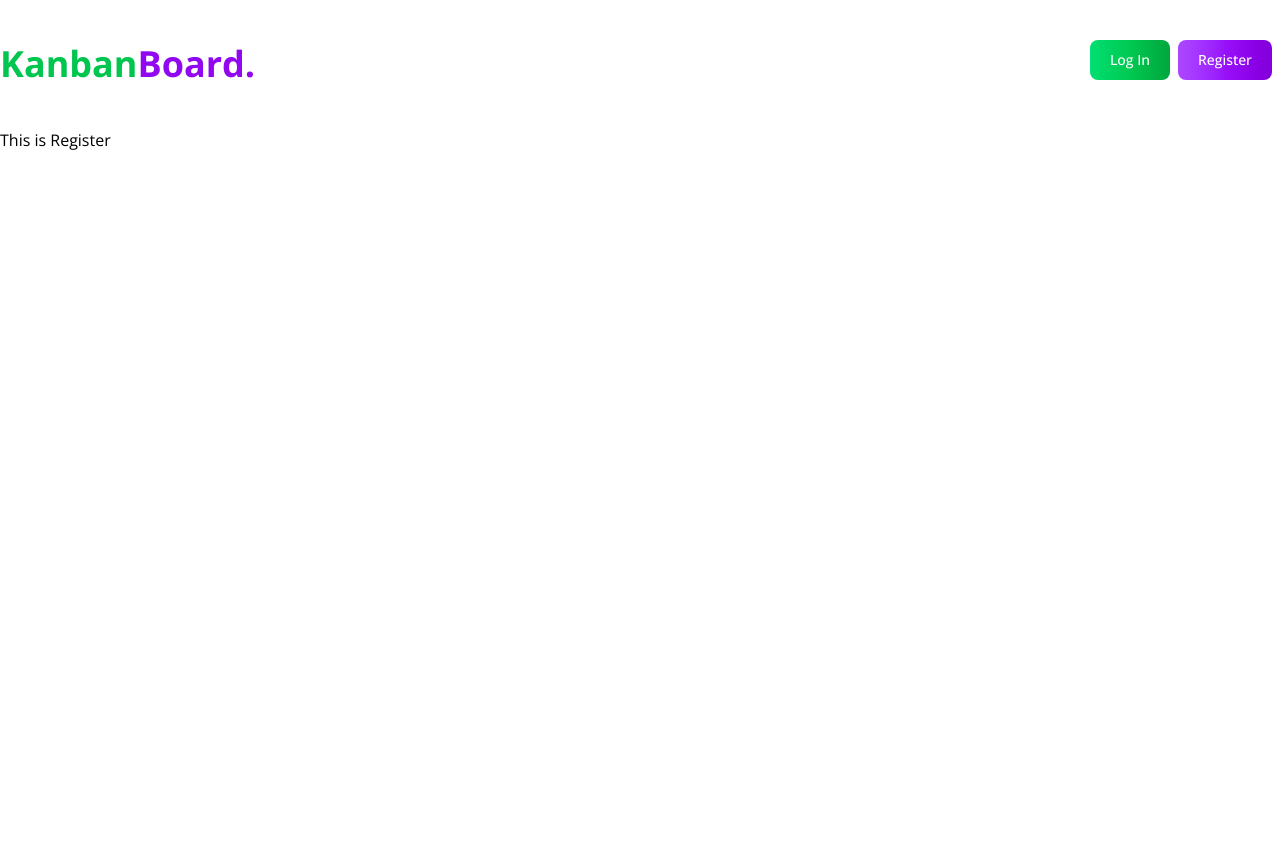
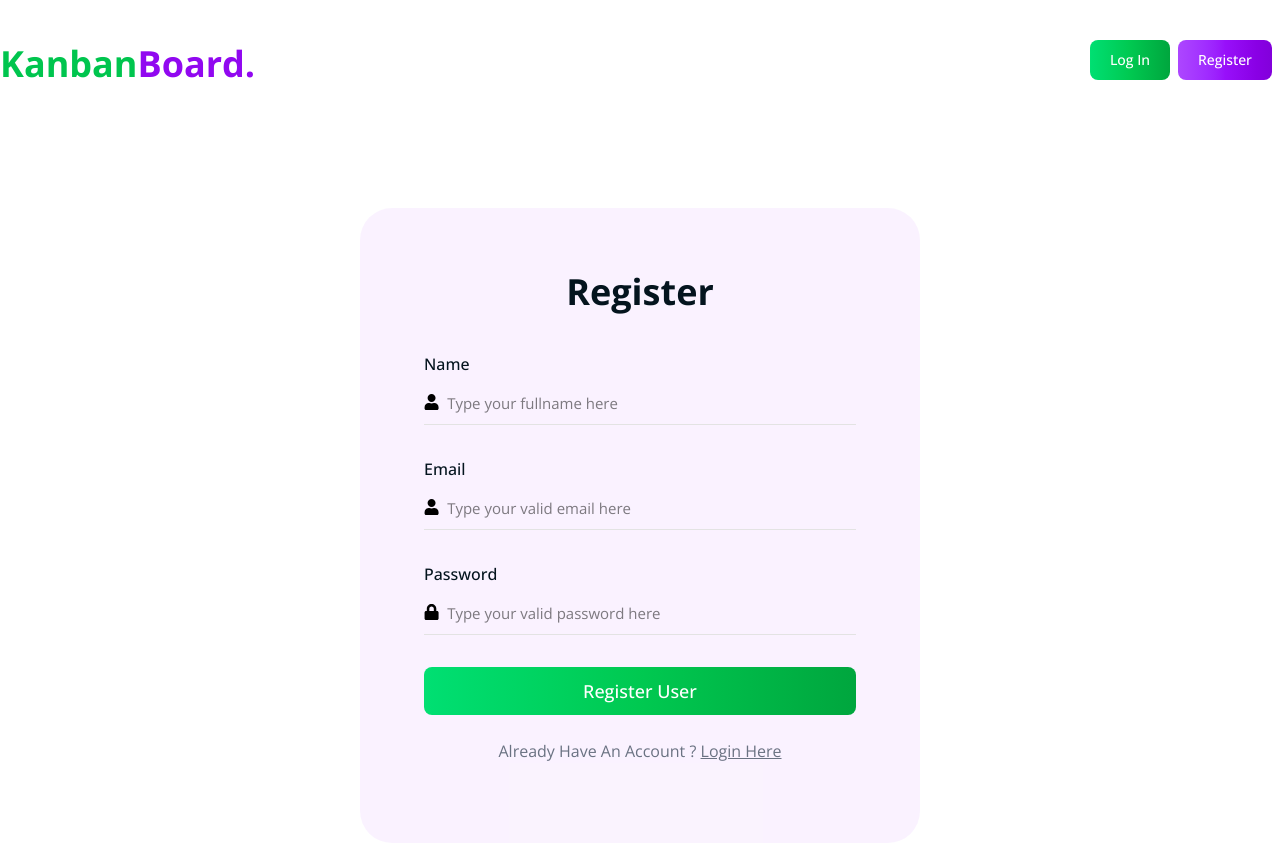
Before and after one commit to mdselimme/Kanban-Board-Client-Side-App-Assessment, a React (Vite) app: page /register in a window 1280 px wide. Before the commit the page ends 800 px from the top, so only its background shows below. Built offline with nearby package versions, Linux system fonts and the light colour scheme.

Commit message:
add register page

```diff
--- a/src/components/AuthenticatePages/Register/Register.jsx
+++ b/src/components/AuthenticatePages/Register/Register.jsx
@@ -1,10 +1,42 @@
-import React from 'react';
-
+import { FaUser } from "react-icons/fa";
+import { FaLock } from "react-icons/fa";
+import { Link } from "react-router";
 const Register = () => {
     return (
-        <div>
-            <h1>This is Register</h1>
-        </div>
+        <section>
+            <div className='w-[35rem] mt-20 rounded-4xl p-16 mx-auto bg-[rgba(148,12,245,0.05)]'>
+                <h1 className="text-4xl text-center font-bold mb-10 text-[#04141E]">Register</h1>
+                <form>
+                    <div className="border-b border-[#E3E3E3] pb-2">
+                        <label htmlFor="name" className="text-base font-medium text-[#04141E]">Name</label>
+                        <div className="flex items-center mt-3">
+                            <FaUser className="mr-2" />
+                            <input id="name" className="w-full text-lg login-input" type="text" placeholder='Type your fullname here' />
+                        </div>
+                    </div>
+                    <div className="border-b border-[#E3E3E3] pb-2 mt-8">
+                        <label htmlFor="email" className="text-base font-medium text-[#04141E]">Email</label>
+                        <div className="flex items-center mt-3">
+                            <FaUser className="mr-2" />
+                            <input id="email" className="w-full text-lg login-input" type="email" placeholder='Type your valid email here' />
+                        </div>
+                    </div>
+                    <div className="border-b border-[#E3E3E3] pb-2 mt-8">
+                        <label htmlFor="password" className="text-base font-medium text-[#04141E]">Password</label>
+                        <div className="flex items-center mt-3">
+                            <FaLock className="mr-2" />
+                            <input id="password" className="w-full text-lg login-input" type="password" placeholder='Type your valid password here' />
+                        </div>
+                    </div>
+                    <button type="button" class="mt-8 text-white bg-gradient-to-r from-green-400 via-green-500 to-green-600 hover:bg-gradient-to-br focus:ring-4 focus:outline-none focus:ring-green-300 dark:focus:ring-green-800 font-medium rounded-lg text-lg px-5 py-2.5 w-full text-center me-2 mb-2 ">Register User</button>
+                </form>
+                <div>
+                    <p className="text-center py-4 cursor-pointer text-base text-gray-500">Already Have An Account ? <Link className="underline hover:text-[#9E26FD]" to={'/login'}>
+                        Login Here
+                    </Link></p>
+                </div>
+            </div>
+        </section>
     );
 };
 
```
